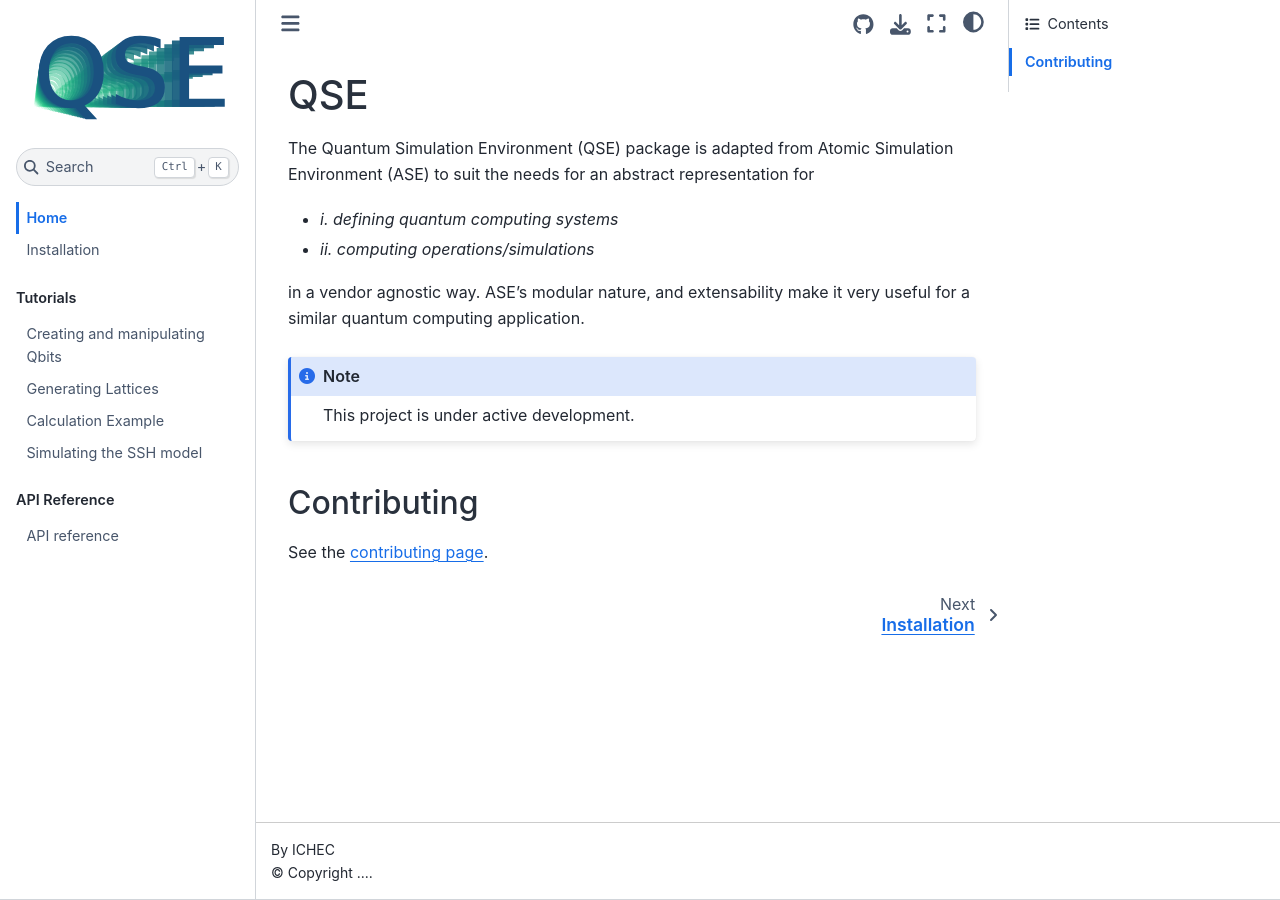
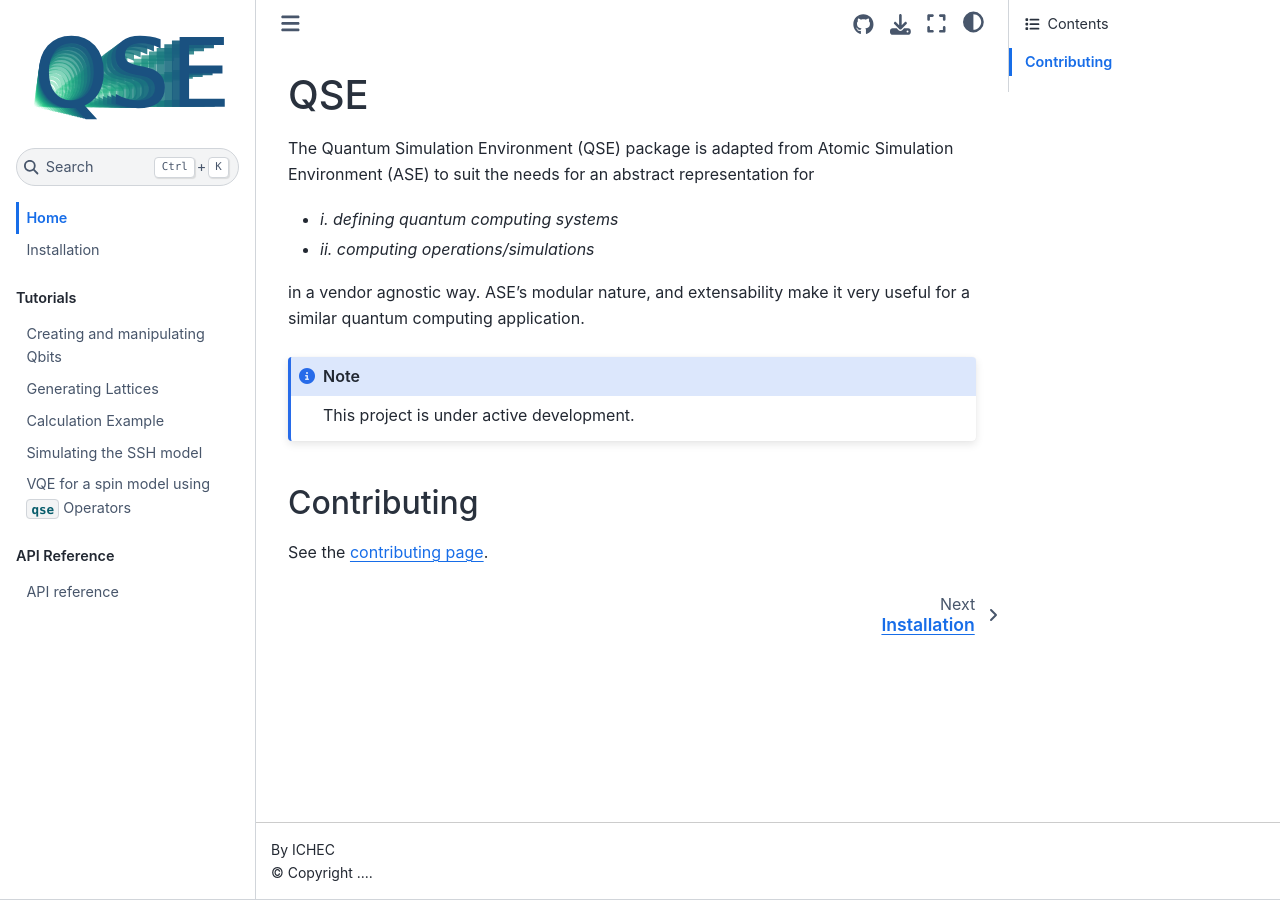
Before and after one commit to ICHEC/qse, a Sphinx documentation site: the page built from docs/source/index.rst, in a window 1280 px wide. Built offline with Sphinx 7.4.7 and the Sphinx Book theme 1.1.4, drawn with Linux system fonts in a browser that asks for light colours.

Commit message:
Add tutorial to docs index

```diff
--- a/docs/source/index.rst
+++ b/docs/source/index.rst
@@ -33,6 +33,7 @@ See the `contributing page <https://github.com/ICHEC/qse/blob/main/CONTRIBUTIONS
    tutorials/generating_lattices
    tutorials/pulser-calc-example
    tutorials/ssh_model
+   tutorials/vqe_qiskit
 
 
 .. toctree::
```
